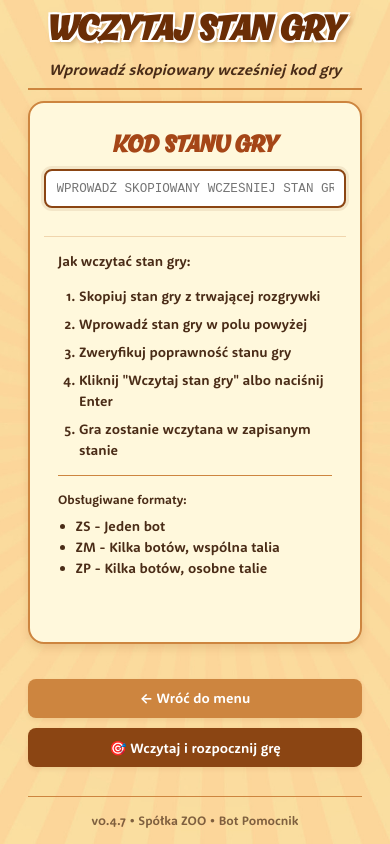
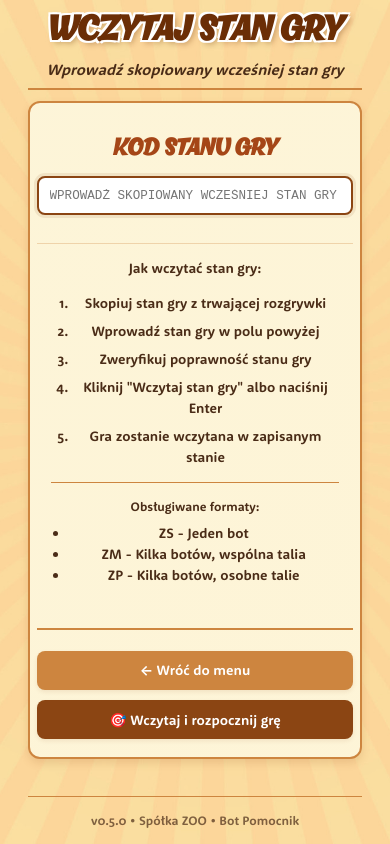
Before and after one commit to lukmarcus/spolka-zoo-bot-pomocnik, a React (Vite) app: page /load in a window 390 px wide. Built offline with nearby package versions, Linux system fonts and the light colour scheme.

Commit message:
load screen headers refactored

```diff
--- a/package.json
+++ b/package.json
@@ -1,7 +1,7 @@
 {
   "name": "spolka-zoo-bot-pomocnik",
   "private": true,
-  "version": "0.4.7",
+  "version": "0.5.0",
   "type": "module",
   "scripts": {
     "dev": "vite",
--- a/src/components/ui/LoadGame.module.css
+++ b/src/components/ui/LoadGame.module.css
@@ -1,16 +1,40 @@
 /* LoadGame Component Styles */
 
-.mainSection {
-  margin-bottom: 2rem;
-  padding: 2rem 1rem;
+/* Main load game card - consistent with GameSetup */
+.loadGameCard {
+  text-align: center;
+  padding: 0.5rem 1rem 2rem 1rem;
   background: var(--card-bg);
   border: 2px solid var(--card-border);
   border-radius: 16px;
   box-shadow: var(--shadow-medium);
+  position: relative;
+  overflow: hidden;
 }
 
+.loadGameCard::before {
+  content: "";
+  position: absolute;
+  top: 0;
+  left: 0;
+  right: 0;
+  bottom: 0;
+  background: linear-gradient(
+    135deg,
+    rgba(139, 69, 19, 0.02),
+    rgba(205, 133, 63, 0.03)
+  );
+  z-index: 1;
+}
+
+.loadGameContent {
+  width: 100%;
+  position: relative;
+  z-index: 2;
+}
+
+/* Input section within the card */
 .inputSection {
-  text-align: center;
   margin-bottom: 2rem;
 }
 
@@ -53,23 +77,21 @@
 }
 
 .preview {
-  background: #e8f5e8;
-  border: 2px solid #28a745;
-  border-radius: var(--border-radius);
+  background: #f5c67d;
+  border-left: 3px solid var(--button-primary);
+  border-radius: 8px;
   padding: 1.5rem;
   margin-bottom: 2rem;
 }
 
-.previewTitle {
-  margin: 0 0 1rem 0;
-  color: #155724;
-  font-size: var(--font-size-lg);
-  font-weight: 600;
+/* Fix h2 margin in preview section */
+.preview h2 {
+  margin-top: 0;
 }
 
 .previewContent {
   font-size: var(--font-size-base);
-  color: #155724;
+  color: var(--text-primary);
   line-height: 1.6;
 }
 
@@ -132,7 +154,11 @@
   font-size: 0.9rem;
 }
 
+/* Actions section within the card */
 .actions {
+  margin-top: 2rem;
+  padding-top: 1.5rem;
+  border-top: 2px solid var(--card-border);
   display: flex;
   gap: 1rem;
   justify-content: space-between;
@@ -143,10 +169,10 @@
   flex: 1;
 }
 
-/* Mobile Responsive */
+/* Mobile Responsive - consistent with GameSetup */
 @media (max-width: 768px) {
-  .container {
-    padding: 1rem 0.5rem;
+  .loadGameCard {
+    padding: 1rem 0.75rem 1.5rem 0.75rem;
   }
 
   .actions {
@@ -168,6 +194,11 @@
 }
 
 @media (max-width: 480px) {
+  .loadGameCard {
+    padding: 0.75rem 0.5rem 1.25rem 0.5rem;
+    border-radius: 12px;
+  }
+
   .input {
     font-size: 0.9rem;
     padding: 0.75rem;
--- a/src/components/ui/LoadGame.tsx
+++ b/src/components/ui/LoadGame.tsx
@@ -171,10 +171,12 @@ export default function LoadGame() {
   return (
     <Layout
       title="WCZYTAJ STAN GRY"
-      subtitle="Wprowadź skopiowany wcześniej kod gry"
+      subtitle="Wprowadź skopiowany wcześniej stan gry"
       backgroundType="home"
     >
-      <div className={styles.mainSection}>
+      <div className={styles.loadGameCard}>
+        <div className={styles.loadGameContent}>
+          {/* Input Section */}
           <div className={styles.inputSection}>
             <h2>KOD STANU GRY</h2>
             <input
@@ -189,9 +191,10 @@ export default function LoadGame() {
             {error && <div className={styles.errorMessage}>{error}</div>}
           </div>
 
+          {/* Preview Section */}
           {gamePreview && gamePreview.isValid && (
             <div className={styles.preview}>
-            <h3 className={styles.previewTitle}>✅ Podgląd stanu gry</h3>
+              <h2>PODGLĄD STANU GRY</h2>
               <div className={styles.previewContent}>
                 {gamePreview.botCount === 1 ? (
                   <>
@@ -199,7 +202,8 @@ export default function LoadGame() {
                       <strong>Liczba botów:</strong> 1
                     </div>
                     <div className={styles.previewItem}>
-                    <strong>Aktualna karta:</strong> {gamePreview.gameProgress}
+                      <strong>Aktualna karta:</strong>{" "}
+                      {gamePreview.gameProgress}
                     </div>
                   </>
                 ) : (
@@ -223,7 +227,9 @@ export default function LoadGame() {
                           {gamePreview.botPositions.map((bot) => (
                             <div key={bot.botId} className={styles.botPosition}>
                               Bot {bot.botId}: {bot.position}
-                            {bot.botId === gamePreview.currentBot ? " ⬅️" : ""}
+                              {bot.botId === gamePreview.currentBot
+                                ? " ⬅️"
+                                : ""}
                             </div>
                           ))}
                         </div>
@@ -265,8 +271,8 @@ export default function LoadGame() {
               </ul>
             </div>
           </div>
-      </div>
 
+          {/* Actions Section */}
           <div className={styles.actions}>
             <button className="btn-secondary" onClick={() => navigate("/")}>
               ← Wróć do menu
@@ -279,6 +285,8 @@ export default function LoadGame() {
               {isLoading ? "Wczytywanie..." : "🎯 Wczytaj i rozpocznij grę"}
             </button>
           </div>
+        </div>
+      </div>
     </Layout>
   );
 }
--- a/src/globals.css
+++ b/src/globals.css
@@ -144,6 +144,8 @@ h2 {
   color: #a54617;
   font-size: 1.5rem;
   font-weight: bold;
+  margin: 1.5rem 0 0.75rem 0;
+  text-align: center;
 }
 
 h3 {
```
Also changed, not shown: 1 other file (tests, documents, lock files or other folders). Lines whose indentation alone changed are shown as unchanged.
